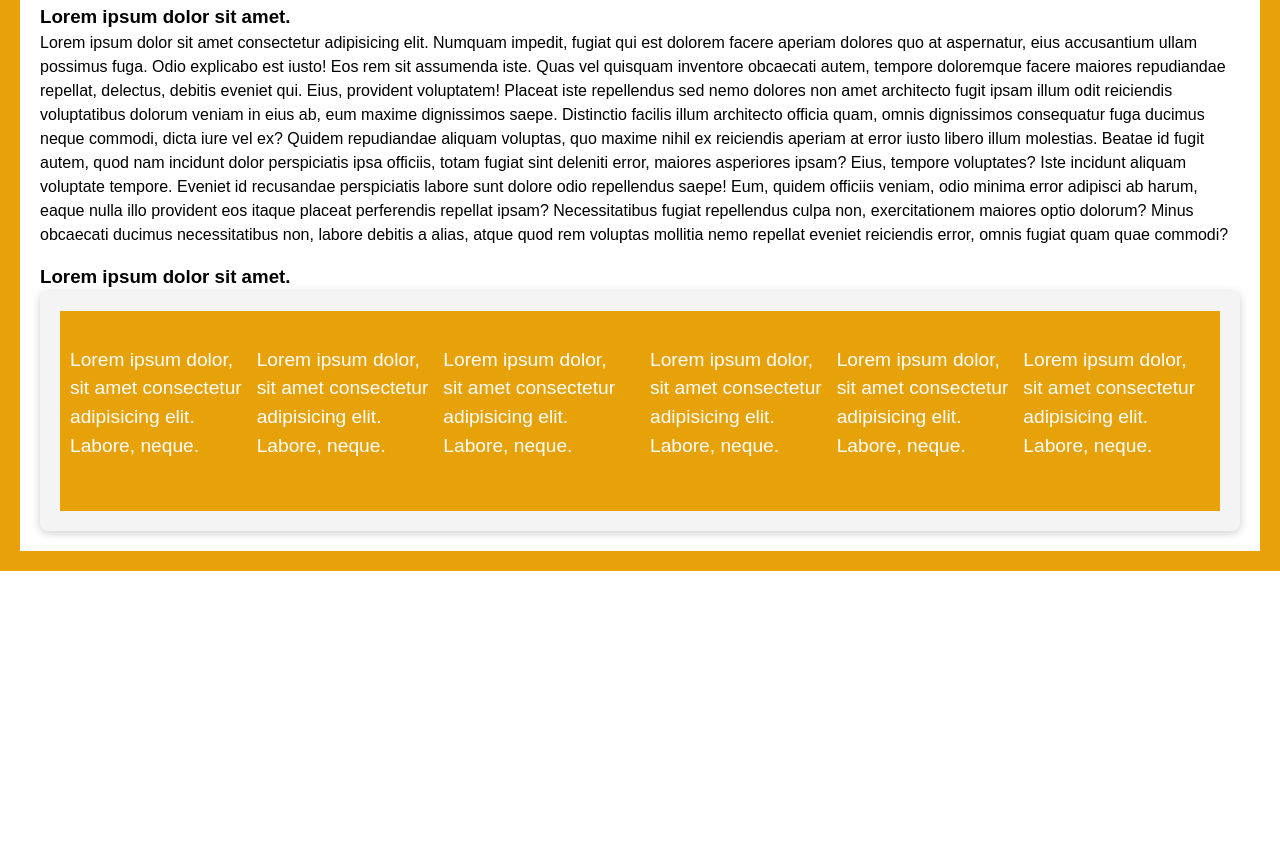
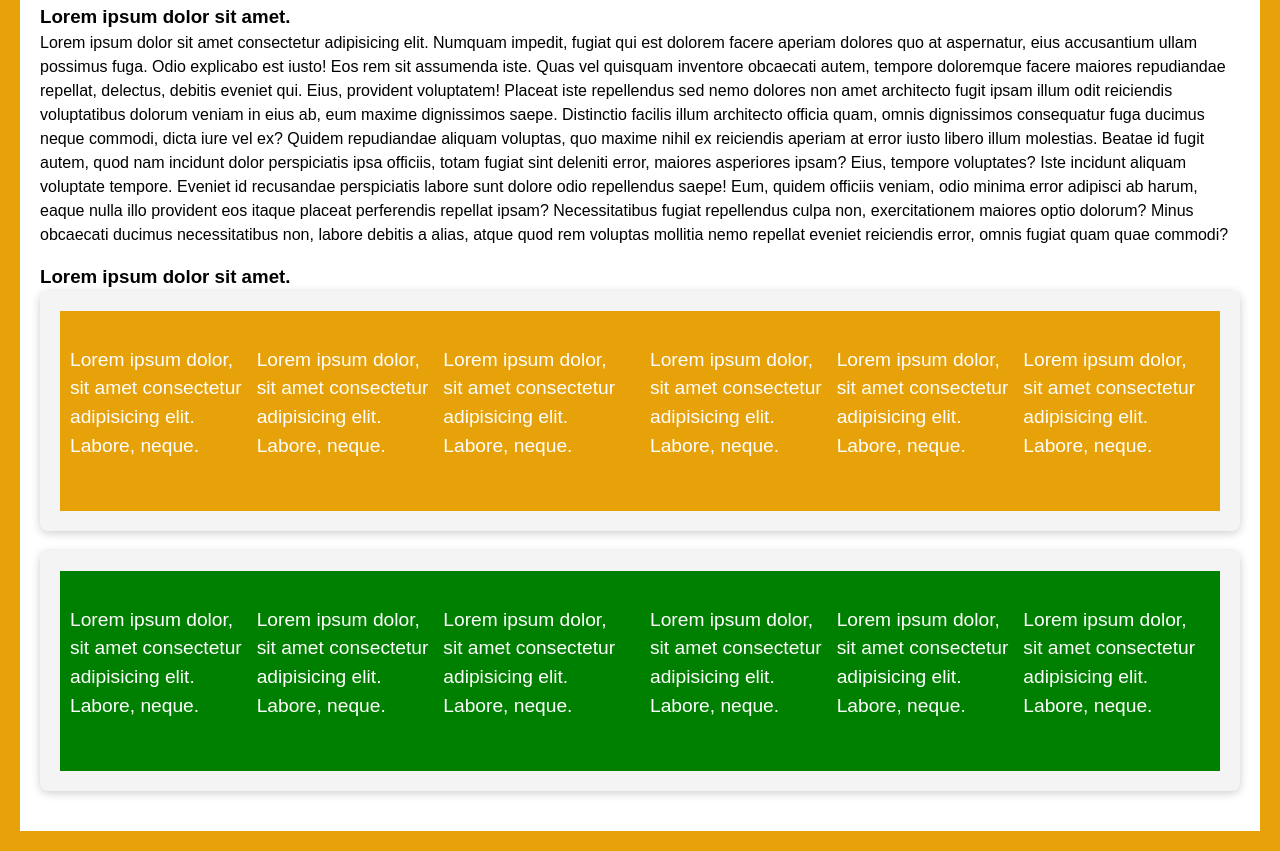
Before and after one commit to przemyslawjakubas24/git_tests, a plain HTML site: page index.html in a window 1280 px wide. Shown: the part 305-1156 px from the top of the page. Before the commit the page ends 876 px from the top, so only its background shows below. Drawn offline with Linux system fonts and the light colour scheme.

Commit message:
Dodanie zielonych wrap3

```diff
--- a/index.html
+++ b/index.html
@@ -50,6 +50,18 @@
             <p>Lorem ipsum dolor, sit amet consectetur adipisicing elit. Labore, neque.</p>
         </div>
     </div>
+    <div class="wrapper">
+        <div class="wrap wrap3">
+            <p>Lorem ipsum dolor, sit amet consectetur adipisicing elit. Labore, neque.</p>
+            <p>Lorem ipsum dolor, sit amet consectetur adipisicing elit. Labore, neque.</p>
+            <p>Lorem ipsum dolor, sit amet consectetur adipisicing elit. Labore, neque.</p>
+        </div>
+        <div class="wrap wrap2 wrap3">
+            <p>Lorem ipsum dolor, sit amet consectetur adipisicing elit. Labore, neque.</p>
+            <p>Lorem ipsum dolor, sit amet consectetur adipisicing elit. Labore, neque.</p>
+            <p>Lorem ipsum dolor, sit amet consectetur adipisicing elit. Labore, neque.</p>
+        </div>
+    </div>
 </body>
 
 </html>
--- a/style.css
+++ b/style.css
@@ -78,6 +78,7 @@ p {
 	background-color: #f4f4f4;
 	border-radius: 8px;
 	box-shadow: 0 2px 10px rgba(0, 0, 0, 0.2);
+    margin-bottom: 20px;
 }
 
 .wrap {
@@ -95,3 +96,7 @@ p {
 	color: #fff;
 	display: block;
 }
+
+.wrap3 {
+    background-color: green;
+}
```
